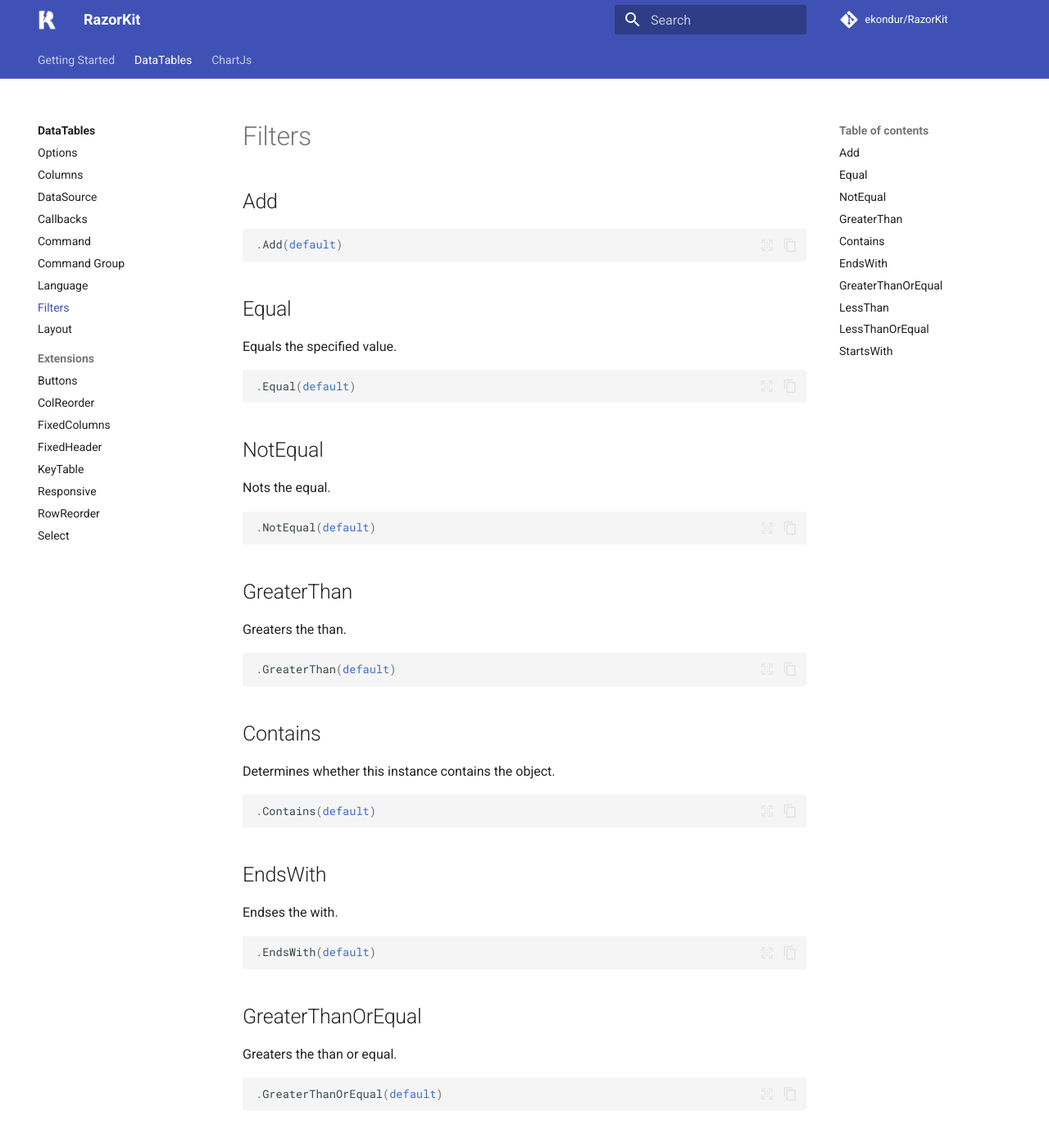
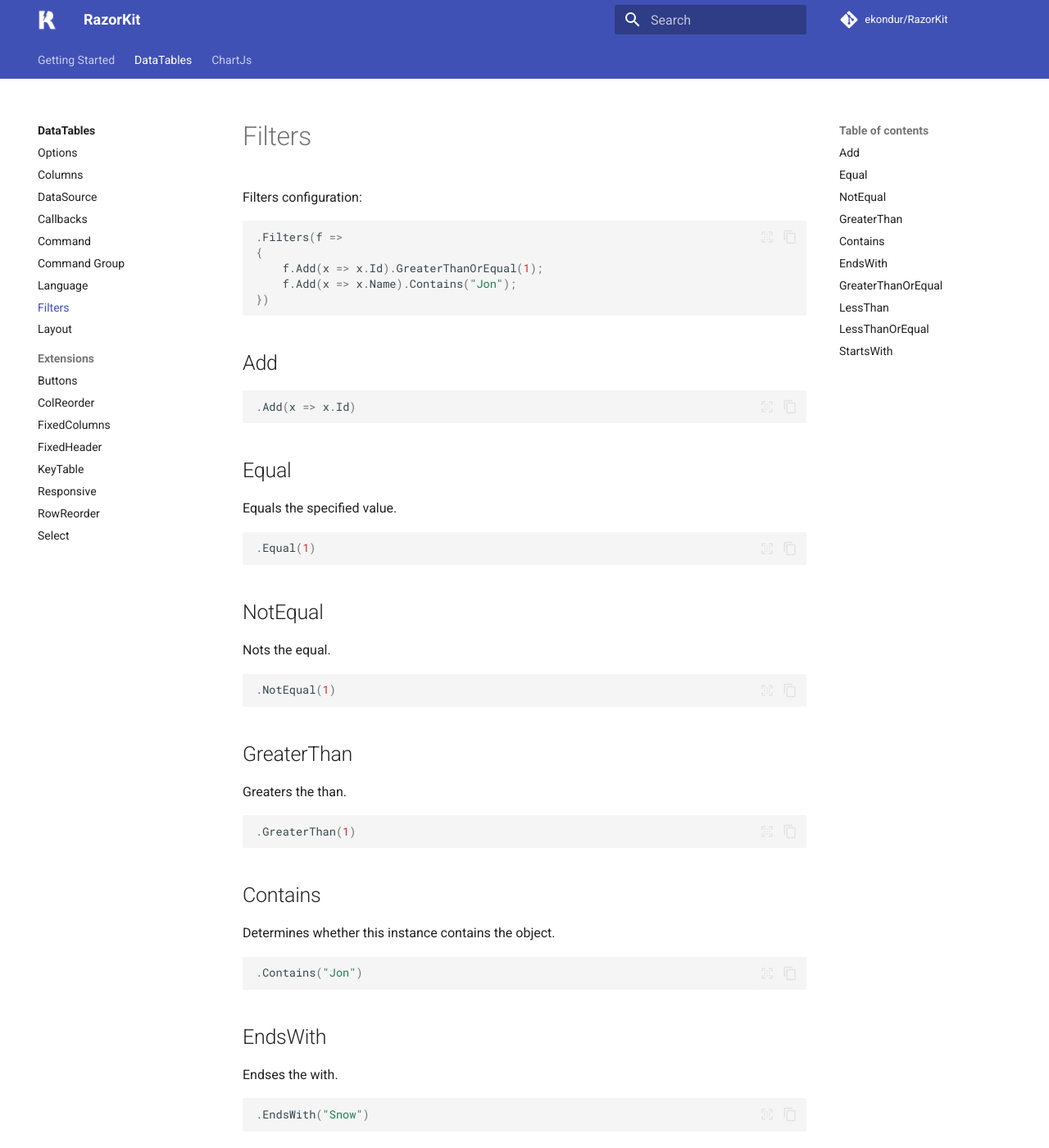
Before and after one commit to ekondur/RazorKit, an MkDocs documentation site: the page built from docs/datatables/filters.md, in a window 1280 px wide and 1400 px high. Shown: the whole window at 82% size. Built offline with MkDocs 1.6.1 and Material for MkDocs 9.7.7, drawn with Linux system fonts in a browser that asks for light colours; comment, search, counter and statistics services are not loaded; some of the changed text lies outside the part shown.

Commit message:
update filters docs

````diff
--- a/docs/datatables/filters.md
+++ b/docs/datatables/filters.md
@@ -1,59 +1,69 @@
+Filters configuration:
+
+```csharp
+.Filters(f =>
+{
+    f.Add(x => x.Id).GreaterThanOrEqual(1);
+	f.Add(x => x.Name).Contains("Jon");
+})
+```
+
 ## Add
 
 ```csharp
-.Add(default)
+.Add(x => x.Id)
 ```
 
 ## Equal
 Equals the specified value.
 ```csharp
-.Equal(default)
+.Equal(1)
 ```
 
 ## NotEqual
 Nots the equal.
 ```csharp
-.NotEqual(default)
+.NotEqual(1)
 ```
 
 ## GreaterThan
 Greaters the than.
 ```csharp
-.GreaterThan(default)
+.GreaterThan(1)
 ```
 
 ## Contains
 Determines whether this instance contains the object.
 ```csharp
-.Contains(default)
+.Contains("Jon")
 ```
 
 ## EndsWith
 Endses the with.
 ```csharp
-.EndsWith(default)
+.EndsWith("Snow")
 ```
 
 ## GreaterThanOrEqual
 Greaters the than or equal.
 ```csharp
-.GreaterThanOrEqual(default)
+.GreaterThanOrEqual(5)
 ```
 
 ## LessThan
 Lesses the than.
 ```csharp
-.LessThan(default)
+.LessThan(4)
 ```
 
 ## LessThanOrEqual
 Lesses the than or equal.
 ```csharp
-.LessThanOrEqual(default)
+.LessThanOrEqual(5)
 ```
 
 ## StartsWith
 Startses the with.
 ```csharp
-.StartsWith(default)
+.StartsWith("Jon")
 ```
````
